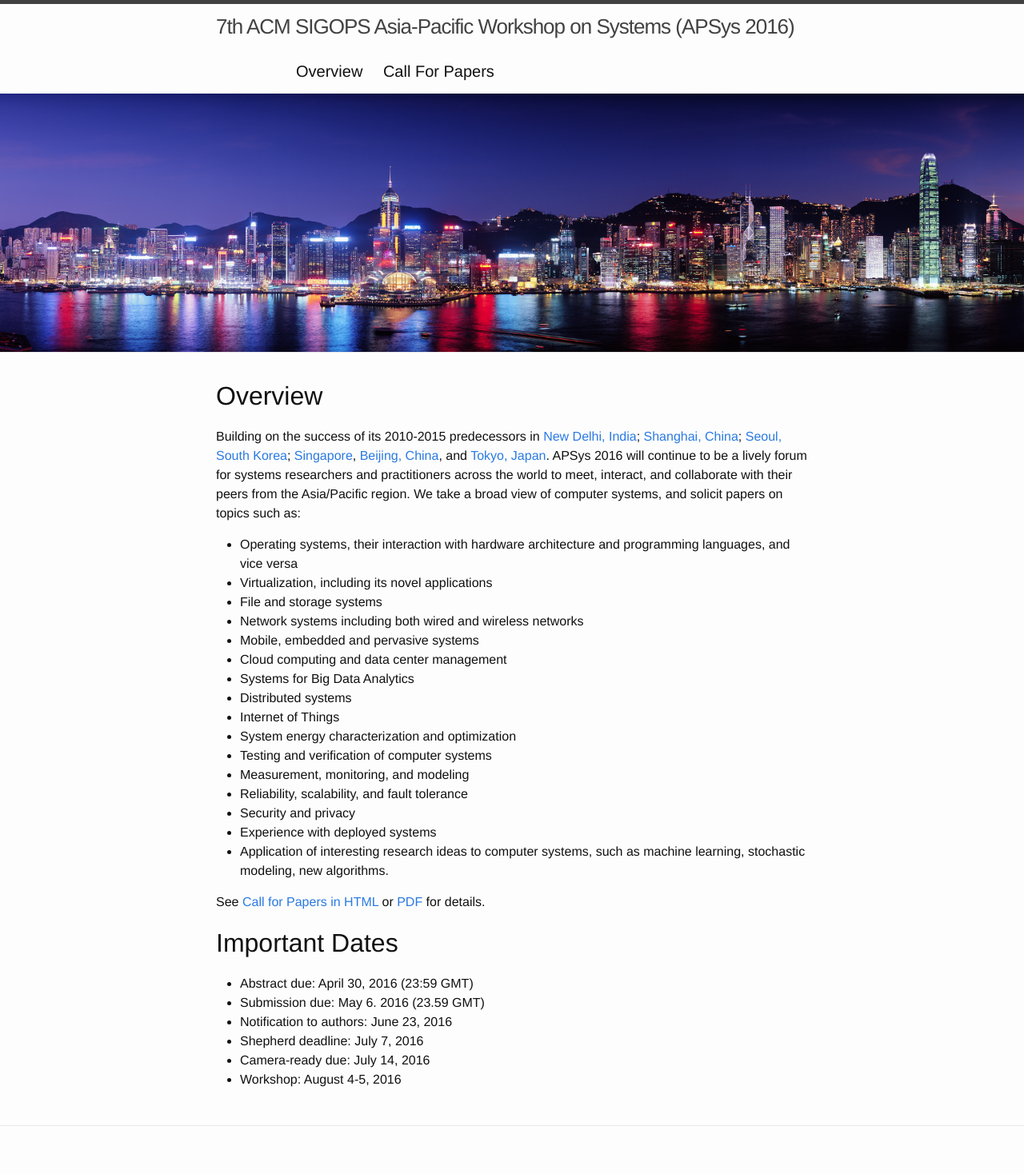
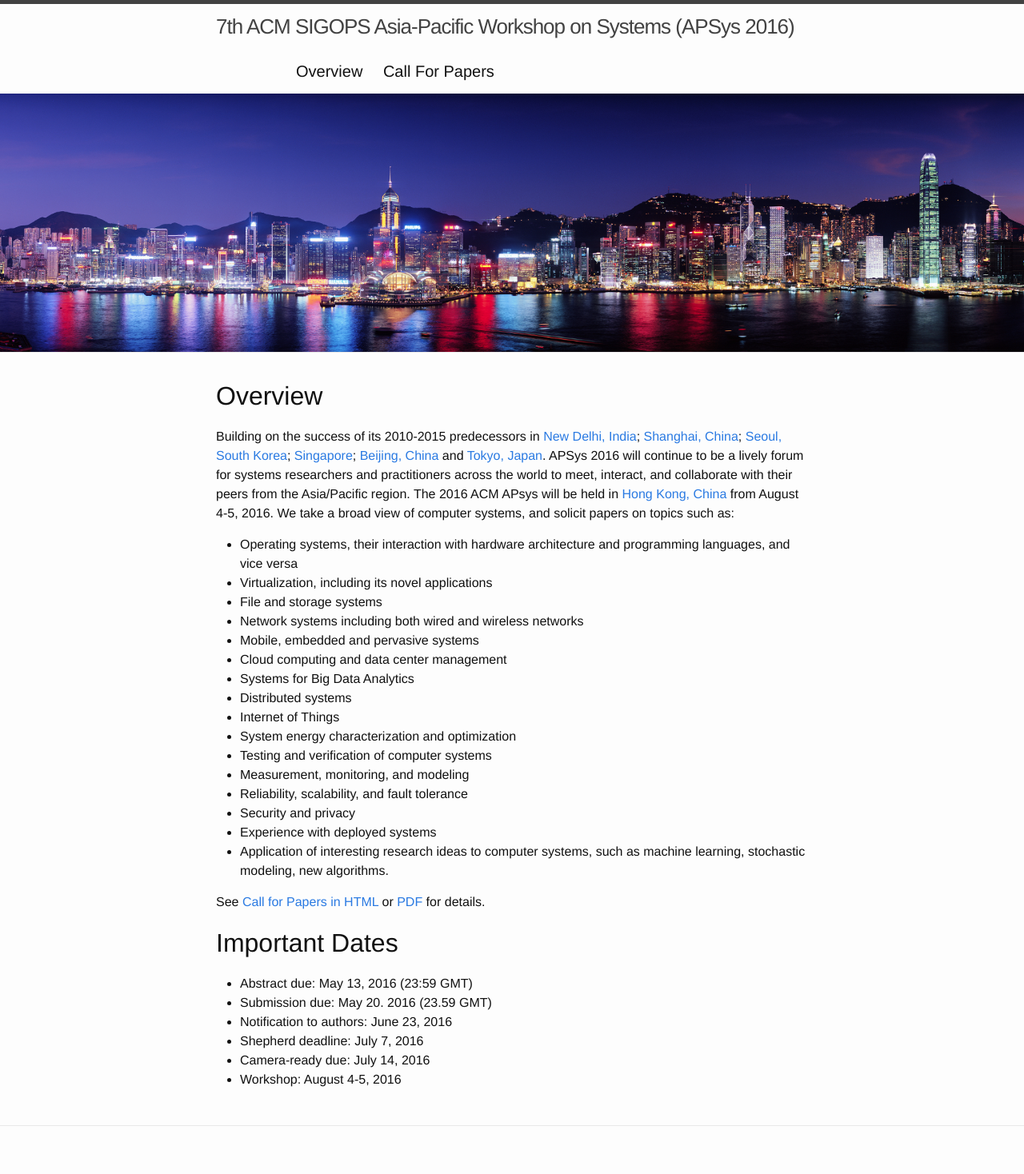
Before and after one commit to yining0417/apsys2016, a Jekyll site: the page built from overview.md, in a window 1280 px wide. Shown: the whole page at 80% size. Built offline with Jekyll 4.4.1, drawn with Linux system fonts in a browser that asks for light colours.

Commit message:
update 1.held at HK 2. abstract due to May 13

```diff
--- a/build/call_for_papers.html
+++ b/build/call_for_papers.html
@@ -80,7 +80,7 @@ Copy From: Takahiro, who is the author of APSys2015.
 <h1 id="important-dates">Important Dates</h1>
 
 <ul>
-  <li>Abstract due: April 30, 2016 (23:59 GMT)</li>
+  <li>Abstract due: May 13, 2016 (23:59 GMT)</li>
   <li>Submission due: May 20. 2016 (23.59 GMT)</li>
   <li>Notification to authors: June 23, 2016</li>
   <li>Shepherd deadline: July 7, 2016</li>
--- a/overview.md
+++ b/overview.md
@@ -19,11 +19,12 @@ predecessors in
 [New Delhi, India](http://conferences.sigcomm.org/sigcomm/2010/APSys.php);
 [Shanghai, China](http://apsys11.ucsd.edu/);
 [Seoul, South Korea](http://apsys2012.kaist.ac.kr/);
-[Singapore](http://apsys13.sutd.edu.sg/),
-[Beijing, China](http://acs.ict.ac.cn/apsys2014/), and [Tokyo, Japan](http://www.sslab.ics.keio.ac.jp/apsys2015/).
+[Singapore](http://apsys13.sutd.edu.sg/);
+[Beijing, China](http://acs.ict.ac.cn/apsys2014/) and [Tokyo, Japan](http://www.sslab.ics.keio.ac.jp/apsys2015/).
 APSys 2016 will continue to be a lively
 forum for systems researchers and practitioners across the world to meet, interact, and
-collaborate with their peers from the Asia/Pacific region.
+collaborate with their peers from the Asia/Pacific region. The 2016 ACM APsys will be held in [Hong
+Kong, China](http://www.cs.hku.hk/apsys2016/) from August 4-5, 2016.
 We take a broad view of computer systems, and solicit papers on topics such as:
 
 * Operating systems, their interaction with hardware architecture and programming languages, and vice versa
@@ -48,8 +49,8 @@ See [Call for Papers in HTML](call_for_papers.html) or [PDF]({{site.baseurl}}/as
 
 # Important Dates
 
-* Abstract due: April 30, 2016 (23:59 GMT)
-* Submission due: May 6. 2016 (23.59 GMT)
+* Abstract due: May 13, 2016 (23:59 GMT)
+* Submission due: May 20. 2016 (23.59 GMT)
 * Notification to authors: June 23, 2016
 * Shepherd deadline: July 7, 2016
 * Camera-ready due: July 14, 2016
```
Also changed, not shown: build/index.html (+5 -4 lines), call_for_papers.md (+2 -2 lines), build/feed.xml, 2 other files.
